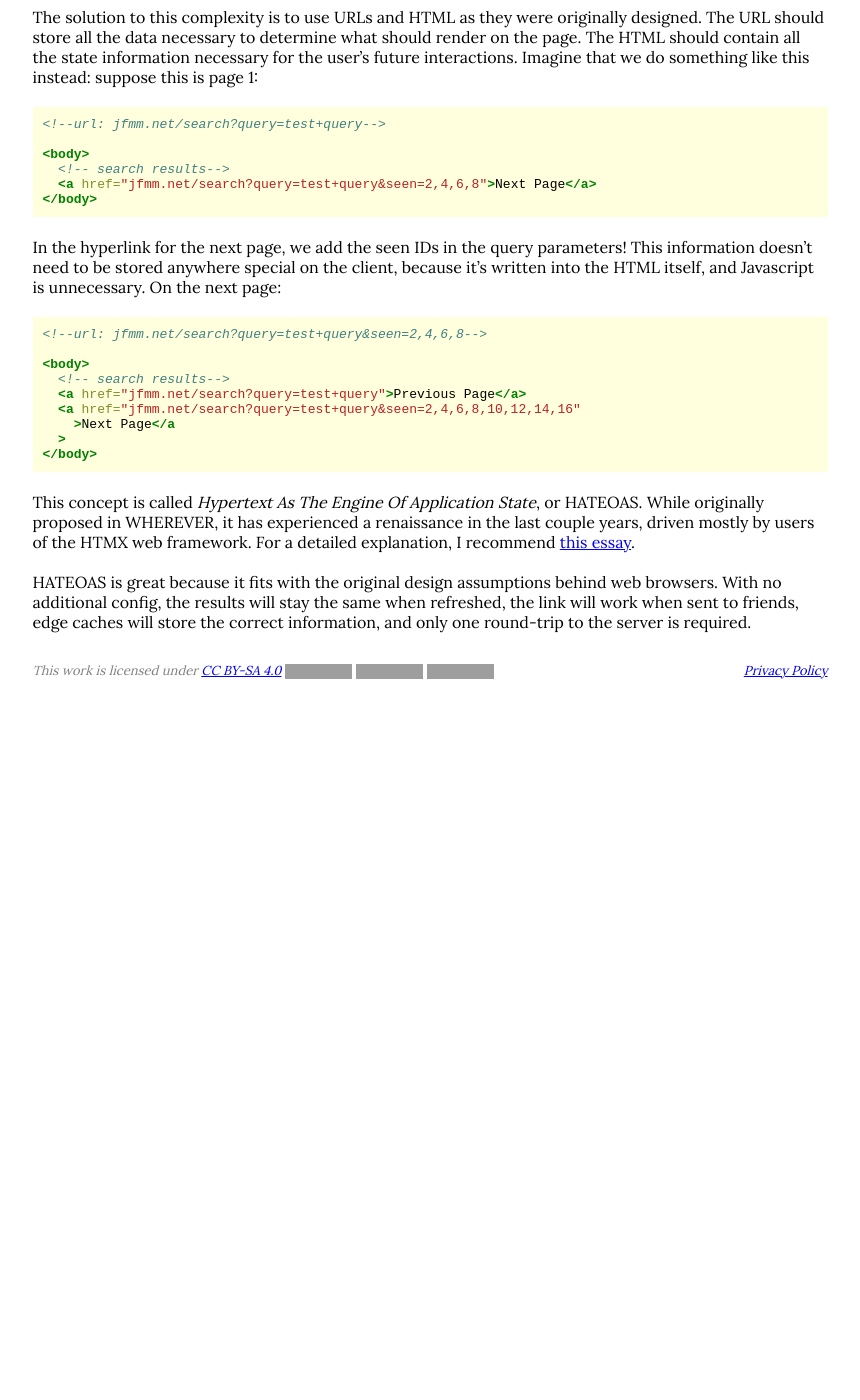
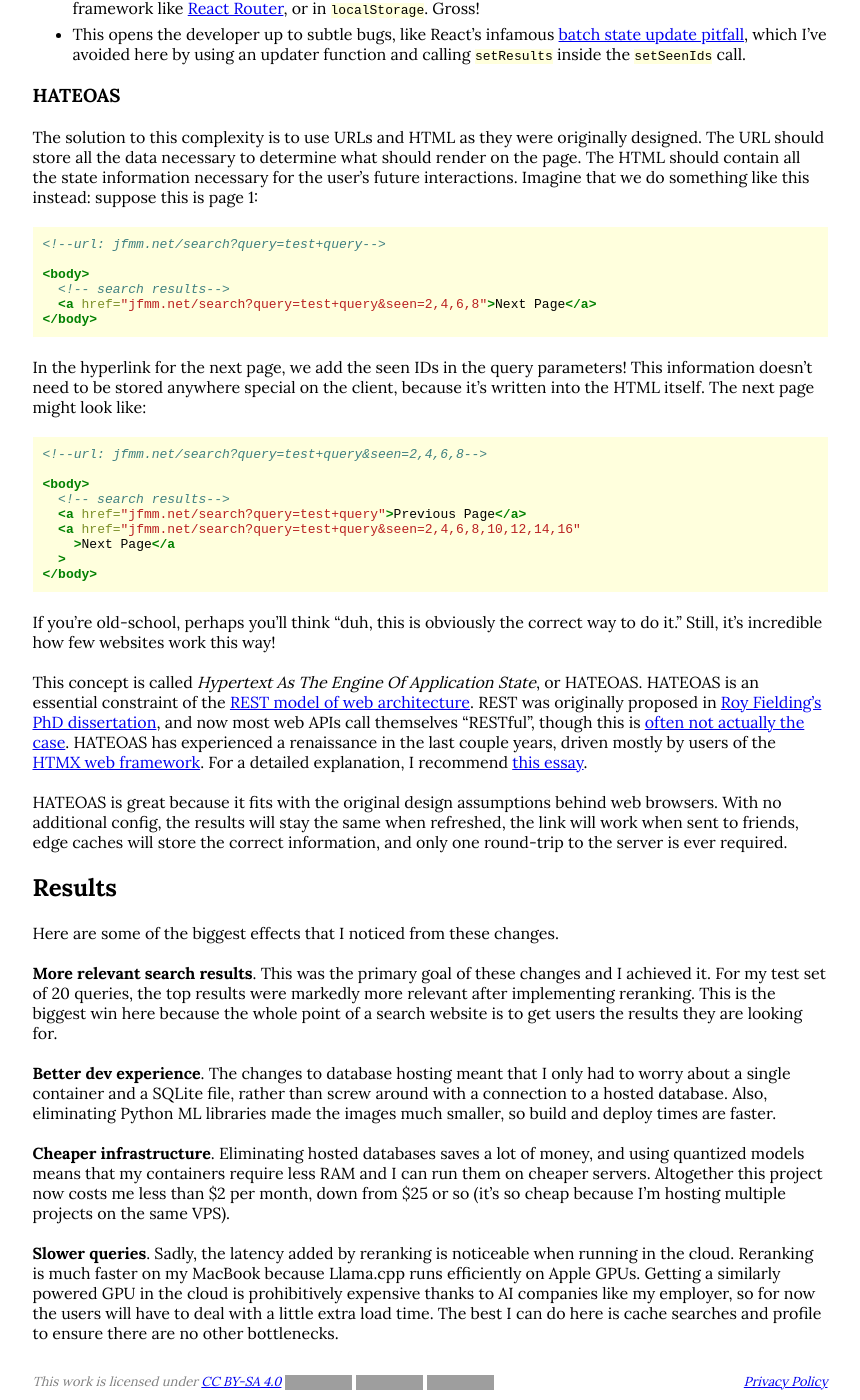
Before and after one commit to cckolon/cckolon.github.io, a Jekyll site: the page built from _posts/2026-01-01-jfmm-semantic-search.md, in a window 1280 px wide and 1400 px high, scrolled down 7105 px. Shown: the whole window, without its empty margins (210-1070 px from the left). Built offline with Jekyll 4.4.1, drawn with Linux system fonts in a browser that asks for light colours; comment, search, counter and statistics services are not loaded; before the commit the page ends 7794 px from its top, so only the background shows below that; some of the changed text lies outside the part shown; grey boxes are pictures that could not be loaded.

Commit message:
finish first draft

````diff
--- a/_posts/2026-01-01-jfmm-semantic-search.md
+++ b/_posts/2026-01-01-jfmm-semantic-search.md
@@ -13,15 +13,15 @@ The Navy's governing instruction concerning QA is a book called the Joint Fleet
 
 Tough read!
 
-As QAO, I needed to search the JFMM many times per day, but my options were limited. NAVSEA delivers the JFMM as a PDF, so I needed to use Adobe reader (or Chrome) to search page-by-page for the info I was looking for. Since the manual was so long, each query took over a minute on our slow government-furnished laptops, which were bogged down with security bloatware. This was really frustrating.
+I needed to search the JFMM many times per day, but my options were limited. The JFMM comes in PDF form, so I needed to use Adobe reader (or Chrome) to search page-by-page for the info I was looking for. Since the manual was so long, each query took over a minute on our slow government-furnished laptops, which were bogged down with security bloatware. This was really frustrating.
 
-After I left the Navy and started working in software, I learned that it was possible to create a much better search tool for the JFMM than what I had available on the boat, and so I registered [jfmm.net](https://jfmm.net) and built a semantic search engine. Here's how it works.
+After I left the Navy and started working in software, I learned that it was possible to create a much better search tool for the JFMM than what I had available on the boat, so I registered [jfmm.net](https://jfmm.net) and built a semantic search engine. Here's how it works.
 
 ## Vector similarity search
 
 On the boat, my only search option was literal text search, so if my wording didn't exactly match the manual, I would get nothing. To solve this, I needed to use semantic search.
 
-I've [written about semantic search before](/2024/01/31/jrnlsearch/). The idea is to find results matching a query's meaning, even if the text isn't a perfect match. Most modern semantic search systems are based on _vector similarity search_. In vector similarity search, a lot of text chunks are separately _embedded_: fed through a machine learning model which produces vectors. These vectors typically have hundreds or thousands of dimensions. If the embedding vectors are close for two chunks, they have similar meaning, even if they don't share many words.
+I've [written about semantic search before](/2024/01/31/jrnlsearch/). The idea is to find results matching a query's meaning, even if the text isn't a perfect match. Most modern semantic search systems are based on _vector similarity search_. In vector similarity search, a lot of text chunks are separately _embedded_: fed through a machine learning model which produces vectors. These vectors typically have hundreds or thousands of dimensions. If two chunks have close embedding vectors, they have similar meaning, even if they don't share many words.
 
 To search through the chunks, the system embeds the user's query, and then searches for the nearest neighbors among the embedded documents (usually with a [vector database](https://en.wikipedia.org/wiki/Vector_database) optimized for such queries). A nice property of semantic search is that most of the computation (embedding the chunks) can be done ahead of time, where only the single query embedding has to be done at query-time.
 
@@ -157,7 +157,11 @@ ORDER BY vec_distance_cosine(e.embedding, ?)
 LIMIT 8;
 ```
 
-As we go through pages, we keep track of what IDs the user has seen and we add them to a list. When we query for the next set of candidates, we pass the list to the SQL query.
+As we go through pages, we keep track of what IDs the user has seen and we add them to a list. When we query for the next set of candidates, we pass the list to the SQL query. This is known as [exclusion or seen-ID pagination](https://bool.dev/blog/detail/pagination-strategies#exclusion-seen-id-pagination).
+
+The downside of this pagination strategy is that users can no longer jump forward to an arbitrary page. In this case, though, the user should rarely need to do that when they are looking for an answer to one of their questions. When is the last time you've jumped to page 3 of google results for a topic?
+
+To speed up processing, we can also prefetch the next page of results by running the
 
 ### Storing state
 
@@ -219,7 +223,7 @@ The solution to this complexity is to use URLs and HTML as they were originally
 </body>
 ```
 
-In the hyperlink for the next page, we add the seen IDs in the query parameters! This information doesn't need to be stored anywhere special on the client, because it's written into the HTML itself, and Javascript is unnecessary. On the next page:
+In the hyperlink for the next page, we add the seen IDs in the query parameters! This information doesn't need to be stored anywhere special on the client, because it's written into the HTML itself. The next page might look like:
 
 ```html
 <!--url: jfmm.net/search?query=test+query&seen=2,4,6,8-->
@@ -233,6 +237,20 @@ In the hyperlink for the next page, we add the seen IDs in the query parameters!
 </body>
 ```
 
-This concept is called _Hypertext As The Engine Of Application State_, or HATEOAS. While originally proposed in WHEREVER, it has experienced a renaissance in the last couple years, driven mostly by users of the HTMX web framework. For a detailed explanation, I recommend [this essay](https://htmx.org/essays/hateoas/).
+If you're old-school, perhaps you'll think "duh, this is obviously the correct way to do it." Still, it's incredible how few websites work this way!
 
-HATEOAS is great because it fits with the original design assumptions behind web browsers. With no additional config, the results will stay the same when refreshed, the link will work when sent to friends, edge caches will store the correct information, and only one round-trip to the server is required.
+This concept is called _Hypertext As The Engine Of Application State_, or HATEOAS. HATEOAS is an essential constraint of the [REST model of web architecture](https://en.wikipedia.org/wiki/REST). REST was originally proposed in [Roy Fielding's PhD dissertation](https://roy.gbiv.com/pubs/dissertation/fielding_dissertation.pdf), and now most web APIs call themselves "RESTful", though this is [often not actually the case](https://roy.gbiv.com/untangled/2008/rest-apis-must-be-hypertext-driven). HATEOAS has experienced a renaissance in the last couple years, driven mostly by users of the [HTMX web framework](https://htmx.org/). For a detailed explanation, I recommend [this essay](https://htmx.org/essays/hateoas/).
+
+HATEOAS is great because it fits with the original design assumptions behind web browsers. With no additional config, the results will stay the same when refreshed, the link will work when sent to friends, edge caches will store the correct information, and only one round-trip to the server is ever required.
+
+## Results
+
+Here are some of the biggest effects that I noticed from these changes.
+
+**More relevant search results**. This was the primary goal of these changes and I achieved it. For my test set of 20 queries, the top results were markedly more relevant after implementing reranking. This is the biggest win here because the whole point of a search website is to get users the results they are looking for.
+
+**Better dev experience**. The changes to database hosting meant that I only had to worry about a single container and a SQLite file, rather than screw around with a connection to a hosted database. Also, eliminating Python ML libraries made the images much smaller, so build and deploy times are faster.
+
+**Cheaper infrastructure**. Eliminating hosted databases saves a lot of money, and using quantized models means that my containers require less RAM and I can run them on cheaper servers. Altogether this project now costs me less than $2 per month, down from $25 or so (it's so cheap because I'm hosting multiple projects on the same VPS).
+
+**Slower queries**. Sadly, the latency added by reranking is noticeable when running in the cloud. Reranking is much faster on my MacBook because Llama.cpp runs efficiently on Apple GPUs. Getting a similarly powered GPU in the cloud is prohibitively expensive thanks to AI companies like my employer, so for now the users will have to deal with a little extra load time. The best I can do here is cache searches and profile to ensure there are no other bottlenecks.
````
Also changed, not shown: other parts of _posts/2026-01-01-jfmm-semantic-search.md (+1 -1 lines).
